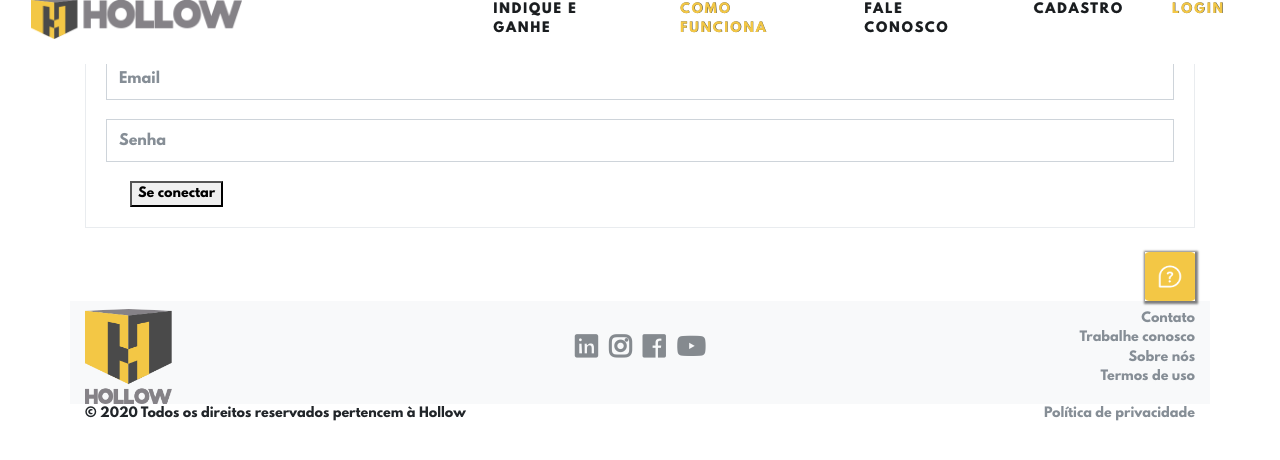
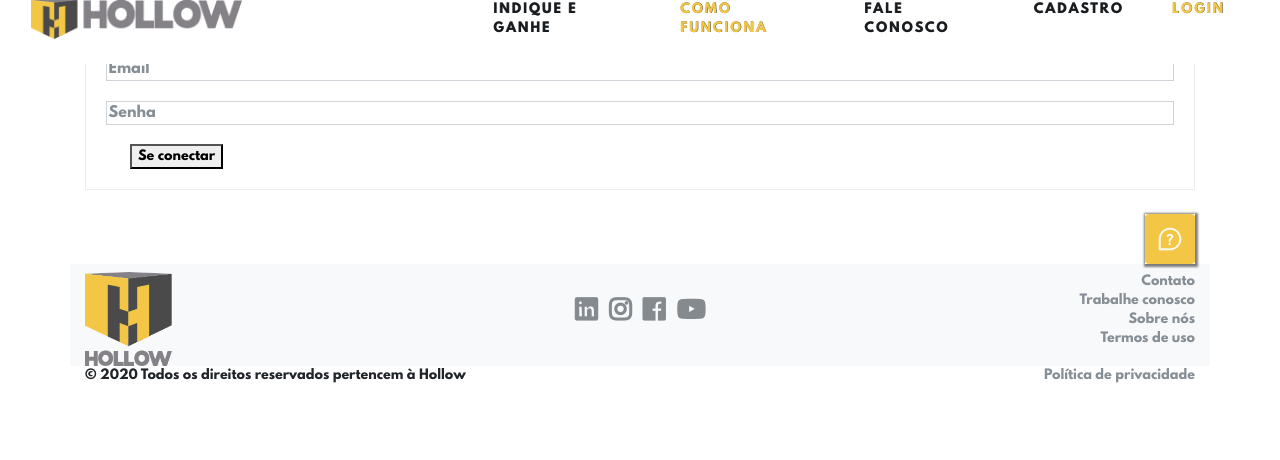
Before and after one commit to SapnaGulati/hollow-website, a Django app: page /login/ in a window 1280 px wide. Shown: the part 26-486 px from the top of the page. Run offline with Django 3.2, Linux system fonts and the light colour scheme; some libraries are stand-ins or nearby versions; some web fonts are replaced.

Commit message:
[Form-control height and padding updated.]

```diff
--- a/website/static/website/css/custom.css
+++ b/website/static/website/css/custom.css
@@ -148,3 +148,10 @@ div.image-header {
     font-family: League Spartan Bold;
     src: url('../fonts/LeagueSpartan-Bold.otf');
 }
+
+/*Form*/
+
+.form-control {
+    height: 1.5rem !important;
+    padding: 0.1rem !important;
+}
```
